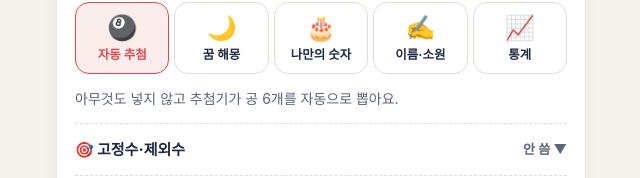
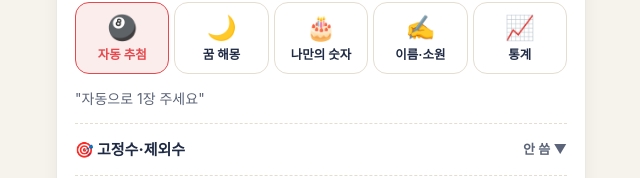
Before and after one commit to LimJin1009/Lotto, a React (Vite) app: page / in a window 1280 px wide. Shown: the part 181-359 px from the top of the page, without its empty margins (319-959 px from the left). Built offline with nearby package versions, Linux system fonts and the light colour scheme; no server answers; a web font is replaced by a local one.

Commit message:
자동 추첨 안내 글을 "자동으로 1장 주세요"로 바꿈
Co-Authored-By: Claude <noreply@anthropic.com>

```diff
--- a/src/pages/HomePage.tsx
+++ b/src/pages/HomePage.tsx
@@ -297,7 +297,7 @@ export function HomePage() {
             </button>
           ))}
         </div>
-        {mode === 'random' && <p className="opt-q">아무것도 넣지 않고 추첨기가 공 6개를 자동으로 뽑아요.</p>}
+        {mode === 'random' && <p className="opt-q">"자동으로 1장 주세요"</p>}
         {mode === 'dream' && <DreamOptions value={dream} onChange={setDream} />}
         {mode === 'personal' && <PersonalOptions value={personal} onChange={setPersonal} />}
         {mode === 'wish' && <WishOptions value={wish} onChange={setWish} />}
```
Also changed, not shown: 1 other file (tests, documents, lock files or other folders).
